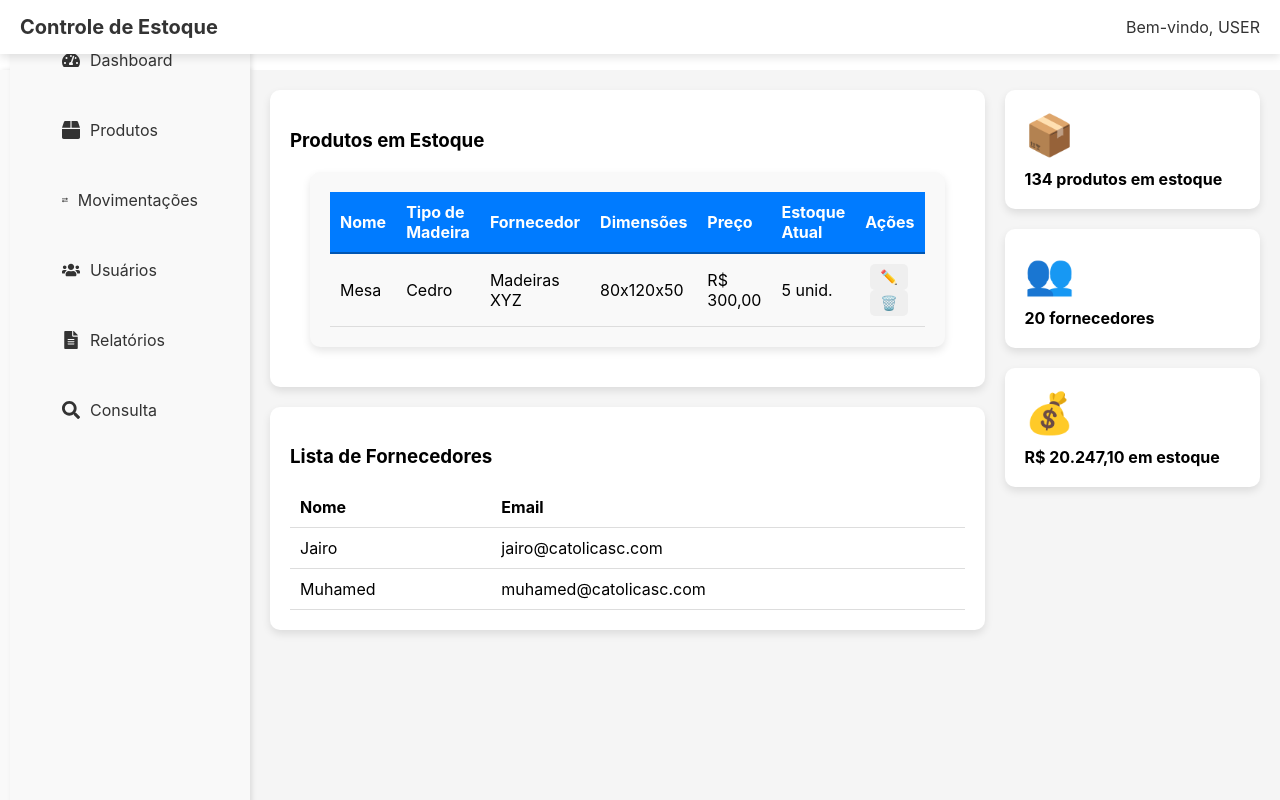
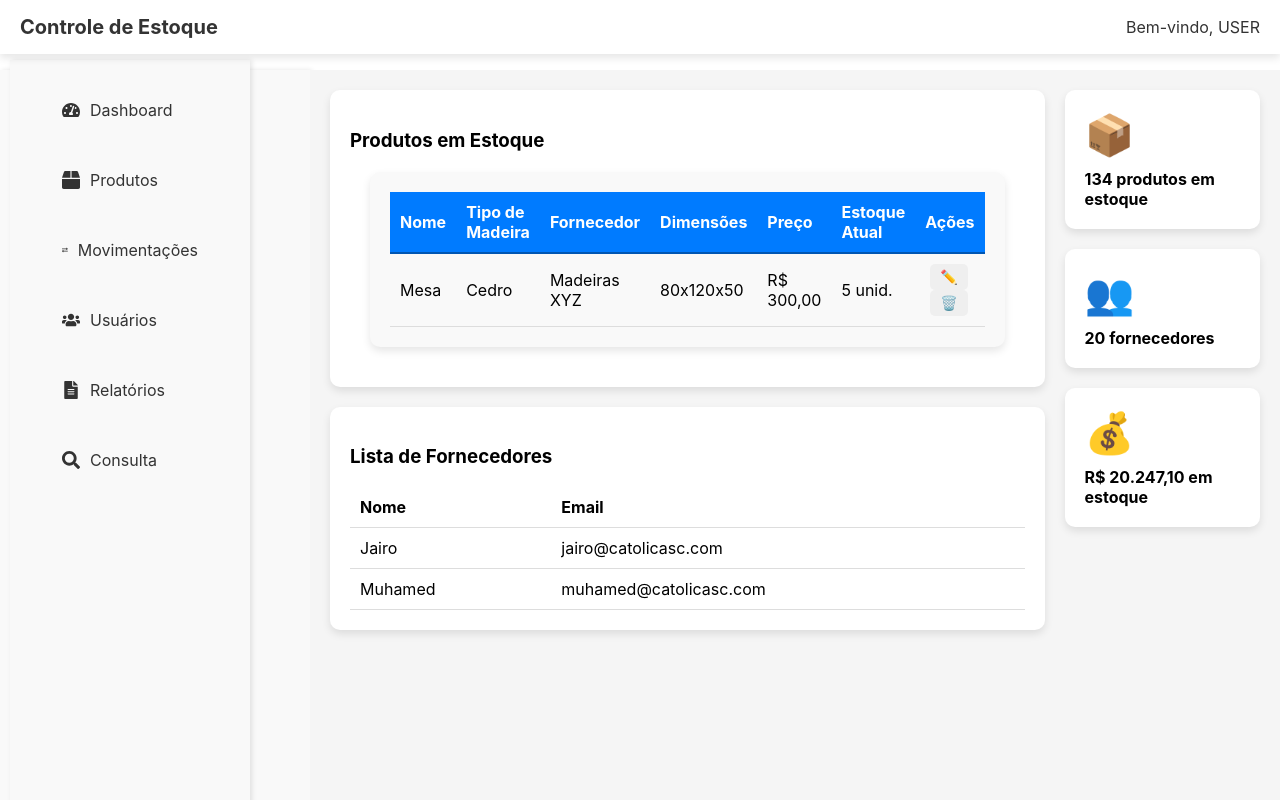
Before and after one commit to FernandoLML/CEM, a React (Create React App) app in the folder Frontend/madeira/: page /home in a window 1280 px wide. Built offline with nearby package versions, Linux system fonts and the light colour scheme.

Commit message:
Ajuste da sidebar
ajustes

```diff
--- a/Frontend/madeira/src/Components/Sidebar.jsx
+++ b/Frontend/madeira/src/Components/Sidebar.jsx
@@ -15,7 +15,7 @@ const Sidebar = ({ currentPage }) => {
       padding: '20px',
       boxShadow: '2px 0 5px rgba(0, 0, 0, 0.1)',
       position: 'fixed',
-      top: '10px',
+      top: '60px',
       left: '0',
     },
     menuItem: {
@@ -31,7 +31,7 @@ const Sidebar = ({ currentPage }) => {
       fontSize: '16px',
     },
     active: {
-      backgroundColor: '#007BFF',
+      backgroundColor: '#007BFF', // Azul
       color: '#fff',
     },
     menuItemHover: {
--- a/Frontend/madeira/src/Pages/home.jsx
+++ b/Frontend/madeira/src/Pages/home.jsx
@@ -19,6 +19,7 @@ function HomePage() {
     },
     sidebar: {
       width: '250px',
+      padding: '30px',
       backgroundColor: '#f9f9f9',
       boxShadow: '2px 0 5px rgba(0, 0, 0, 0.1)',
     },
--- a/Frontend/madeira/src/Pages/product.jsx
+++ b/Frontend/madeira/src/Pages/product.jsx
@@ -116,7 +116,7 @@ const ProdutosPage = () => {
     },
     mainContent: {
       flex: 1,
-      padding: "20px",
+      padding: "60px",
       backgroundColor: "#f5f5f5",
     },
   };
```
